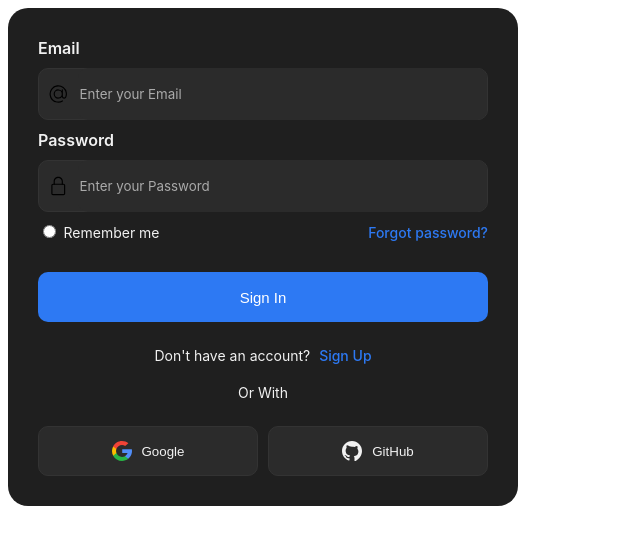
After one commit to gknlineaxis/employee-management-tool, a Django app: page /employees/login/ in a window 1280 px wide. The commit adds this page. Shown: the top 545 px of the page, without its empty margins (0-640 px from the left). Run offline with Django 5.2, Linux system fonts and the light colour scheme.

Commit message:
Adding login.html & login.css files with updated settings.py & views.py for Login Page.

```diff
--- /dev/null
+++ b/employee_management/employees/templates/employees/login.html
@@ -0,0 +1,69 @@
+{% load static %}
+<!DOCTYPE html>
+<html lang="en">
+<head>
+    <meta charset="UTF-8">
+    <meta name="viewport" content="width=device-width, initial-scale=1.0">
+    <title>Employee Management System</title>
+    <link rel="stylesheet" href="{% static 'css/login.css' %}">
+</head>
+<body>
+
+  <form class="form">
+    <div class="flex-column">
+      <label>Email</label>
+    </div>
+    <div class="inputForm">
+      <svg height="20" width="20" viewBox="0 0 32 32" xmlns="http://www.w3.org/2000/svg">
+        <g id="Layer_3" data-name="Layer 3">
+          <path d="m30.853 13.87a15 15 0 0 0 -29.729 4.082 15.1 15.1 0 0 0 12.876 12.918 15.6 15.6 0 0 0 2.016.13 14.85 14.85 0 0 0 7.715-2.145 1 1 0 1 0 -1.031-1.711 13.007 13.007 0 1 1 5.458-6.529 2.149 2.149 0 0 1 -4.158-.759v-10.856a1 1 0 0 0 -2 0v1.726a8 8 0 1 0 .2 10.325 4.135 4.135 0 0 0 7.83.274 15.2 15.2 0 0 0 .823-7.455zm-14.853 8.13a6 6 0 1 1 6-6 6.006 6.006 0 0 1 -6 6z"></path>
+        </g>
+      </svg>
+      <input type="text" class="input" placeholder="Enter your Email" />
+    </div>
+
+    <div class="flex-column">
+      <label>Password</label>
+    </div>
+    <div class="inputForm">
+      <svg height="20" width="20" viewBox="-64 0 512 512" xmlns="http://www.w3.org/2000/svg">
+        <path d="m336 512h-288c-26.453125 0-48-21.523438-48-48v-224c0-26.476562 21.546875-48 48-48h288c26.453125 0 48 21.523438 48 48v224c0 26.476562-21.546875 48-48 48zm-288-288c-8.8125 0-16 7.167969-16 16v224c0 8.832031 7.1875 16 16 16h288c8.8125 0 16-7.167969 16-16v-224c0-8.832031-7.1875-16-16-16zm0 0"></path>
+        <path d="m304 224c-8.832031 0-16-7.167969-16-16v-80c0-52.929688-43.070312-96-96-96s-96 43.070312-96 96v80c0 8.832031-7.167969 16-16 16s-16-7.167969-16-16v-80c0-70.59375 57.40625-128 128-128s128 57.40625 128 128v80c0 8.832031-7.167969 16-16 16zm0 0"></path>
+      </svg>
+      <input type="password" class="input" placeholder="Enter your Password" />
+    </div>
+
+    <div class="flex-row">
+      <div>
+        <input type="radio" id="remember-me" />
+        <label for="remember-me">Remember me</label>
+      </div>
+      <span class="span">Forgot password?</span>
+    </div>
+    <button class="button-submit">Sign In</button>
+    <p class="p">Don't have an account? <span class="span">Sign Up</span></p>
+    <p class="p line">Or With</p>
+
+    <div class="flex-row">
+      <button class="btn google">
+        <svg width="20" height="20" viewBox="0 0 512 512" xmlns="http://www.w3.org/2000/svg">
+          <!-- Google SVG Paths -->
+          <path style="fill:#FBBB00;" d="M113.47,309.408L95.648,375.94l-65.139,1.378C11.042,341.211,0,299.9,0,256c0-42.451,10.324-82.483,28.624-117.732h0.014l57.992,10.632l25.404,57.644c-5.317,15.501-8.215,32.141-8.215,49.456C103.821,274.792,107.225,292.797,113.47,309.408z"></path>
+          <path style="fill:#518EF8;" d="M507.527,208.176C510.467,223.662,512,239.655,512,256c0,18.328-1.927,36.206-5.598,53.451c-12.462,58.683-45.025,109.925-90.134,146.187l-0.014-0.014l-73.044-3.727l-10.338-64.535c29.932-17.554,53.324-45.025,65.646-77.911h-136.89V208.176h138.887L507.527,208.176L507.527,208.176z"></path>
+          <path style="fill:#28B446;" d="M416.253,455.624l0.014,0.014C372.396,490.901,316.666,512,256,512c-97.491,0-182.252-54.491-225.491-134.681l82.961-67.91c21.619,57.698,77.278,98.771,142.53,98.771c28.047,0,54.323-7.582,76.87-20.818L416.253,455.624z"></path>
+          <path style="fill:#F14336;" d="M419.404,58.936l-82.933,67.896c-23.335-14.586-50.919-23.012-80.471-23.012c-66.729,0-123.429,42.957-143.965,102.724l-83.397-68.276h-0.014C71.23,56.123,157.06,0,256,0C318.115,0,375.068,22.126,419.404,58.936z"></path>
+        </svg>
+        Google
+      </button>
+
+      <button class="btn github">
+        <svg height="20" width="20" viewBox="0 0 24 24" xmlns="http://www.w3.org/2000/svg" fill="currentColor">
+          <path d="M12 0C5.37 0 0 5.37 0 12c0 5.3 3.438 9.8 8.205 11.385.6.11.82-.26.82-.577v-2.165c-3.338.726-4.033-1.415-4.033-1.415-.546-1.387-1.332-1.756-1.332-1.756-1.09-.745.083-.729.083-.729 1.205.084 1.838 1.237 1.838 1.237 1.07 1.834 2.807 1.304 3.492.997.107-.775.418-1.304.76-1.604-2.665-.304-5.466-1.333-5.466-5.931 0-1.31.467-2.382 1.235-3.22-.123-.303-.535-1.524.117-3.176 0 0 1.008-.323 3.3 1.23A11.459 11.459 0 0 1 12 6.844c1.023.004 2.05.138 3.008.404 2.29-1.553 3.296-1.23 3.296-1.23.655 1.653.243 2.874.12 3.177.77.838 1.232 1.91 1.232 3.22 0 4.61-2.807 5.623-5.479 5.92.43.37.813 1.102.813 2.222v3.293c0 .32.216.694.825.576C20.565 21.798 24 17.298 24 12 24 5.37 18.63 0 12 0z"/>
+        </svg>
+        GitHub
+      </button>
+    </div>
+  </form>
+
+</body>
+</html>
--- a/employee_management/employees/urls.py
+++ b/employee_management/employees/urls.py
@@ -3,4 +3,5 @@ from . import views
 
 urlpatterns = [
     path('', views.employee_list, name='employee_list'),
+    path('login/', views.login_view, name='login'),
 ]
--- a/employee_management/employees/views.py
+++ b/employee_management/employees/views.py
@@ -8,3 +8,6 @@ def employee_list(request):
 
 def index(request):
     return render(request, 'index.html')
+
+def login_view(request):
+    return render(request, 'employees/login.html')
--- /dev/null
+++ b/employee_management/static/css/login.css
@@ -0,0 +1,118 @@
+.form {
+  display: flex;
+  flex-direction: column;
+  gap: 10px;
+  background-color: #1f1f1f;
+  padding: 30px;
+  width: 450px;
+  border-radius: 20px;
+  font-family: -apple-system, BlinkMacSystemFont, "Segoe UI", Roboto, Oxygen,
+    Ubuntu, Cantarell, "Open Sans", "Helvetica Neue", sans-serif;
+}
+
+::placeholder {
+  font-family: -apple-system, BlinkMacSystemFont, "Segoe UI", Roboto, Oxygen,
+    Ubuntu, Cantarell, "Open Sans", "Helvetica Neue", sans-serif;
+  color: #aaa;
+}
+
+.form button {
+  align-self: flex-end;
+}
+
+.flex-column > label {
+  color: #f1f1f1;
+  font-weight: 600;
+}
+
+.inputForm {
+  border: 1.5px solid #333;
+  border-radius: 10px;
+  height: 50px;
+  display: flex;
+  align-items: center;
+  padding-left: 10px;
+  transition: 0.2s ease-in-out;
+  background-color: #2b2b2b;
+}
+
+.input {
+  margin-left: 10px;
+  border-radius: 10px;
+  border: none;
+  width: 100%;
+  height: 100%;
+  background-color: #2b2b2b;
+  color: #f1f1f1;
+}
+
+.input:focus {
+  outline: none;
+}
+
+.inputForm:focus-within {
+  border: 1.5px solid #2d79f3;
+}
+
+.flex-row {
+  display: flex;
+  flex-direction: row;
+  align-items: center;
+  gap: 10px;
+  justify-content: space-between;
+}
+
+.flex-row > div > label {
+  font-size: 14px;
+  color: #f1f1f1;
+  font-weight: 400;
+}
+
+.span {
+  font-size: 14px;
+  margin-left: 5px;
+  color: #2d79f3;
+  font-weight: 500;
+  cursor: pointer;
+}
+
+.button-submit {
+  margin: 20px 0 10px 0;
+  background-color: #2d79f3;
+  border: none;
+  color: white;
+  font-size: 15px;
+  font-weight: 500;
+  border-radius: 10px;
+  height: 50px;
+  width: 100%;
+  cursor: pointer;
+}
+
+.p {
+  text-align: center;
+  color: #f1f1f1;
+  font-size: 14px;
+  margin: 5px 0;
+}
+
+.btn {
+  margin-top: 10px;
+  width: 100%;
+  height: 50px;
+  border-radius: 10px;
+  display: flex;
+  justify-content: center;
+  align-items: center;
+  font-weight: 500;
+  gap: 10px;
+  border: 1px solid #333;
+  background-color: #2b2b2b;
+  color: #f1f1f1;
+  cursor: pointer;
+  transition: 0.2s ease-in-out;
+}
+
+.btn:hover {
+  border: 1px solid #2d79f3;
+}
--- a/employee_management/templates/index.html
+++ b/employee_management/templates/index.html
@@ -15,6 +15,7 @@
                 <li><a href="{% url 'employee_list' %}">Employee List</a></li>
                 <li><a href="#">About</a></li>
                 <li><a href="#">Contact</a></li>
+                <li><a href="{% url 'login' %}">Login</a></li>
             </ul>
         </nav>
     </header>
```
